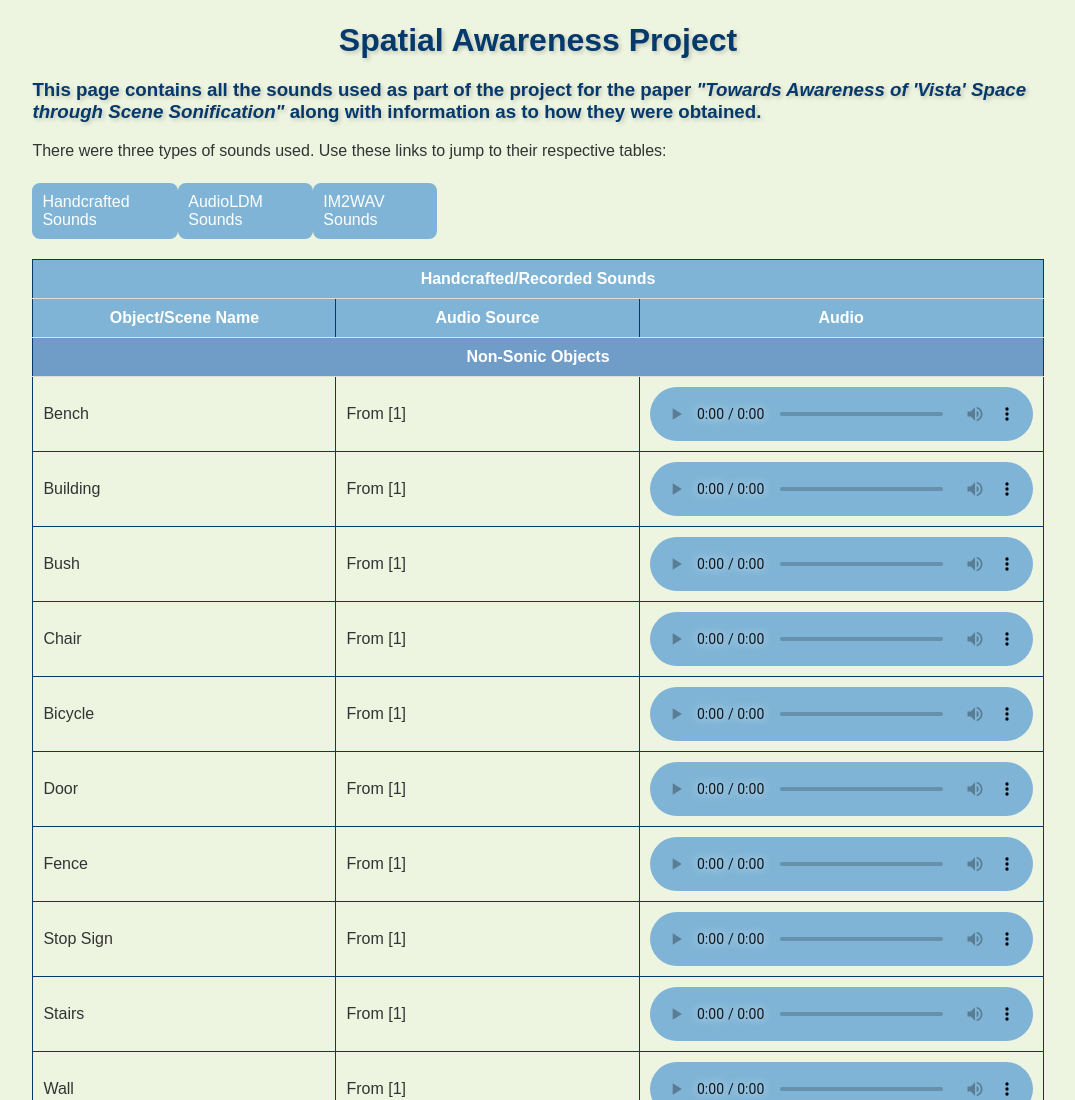
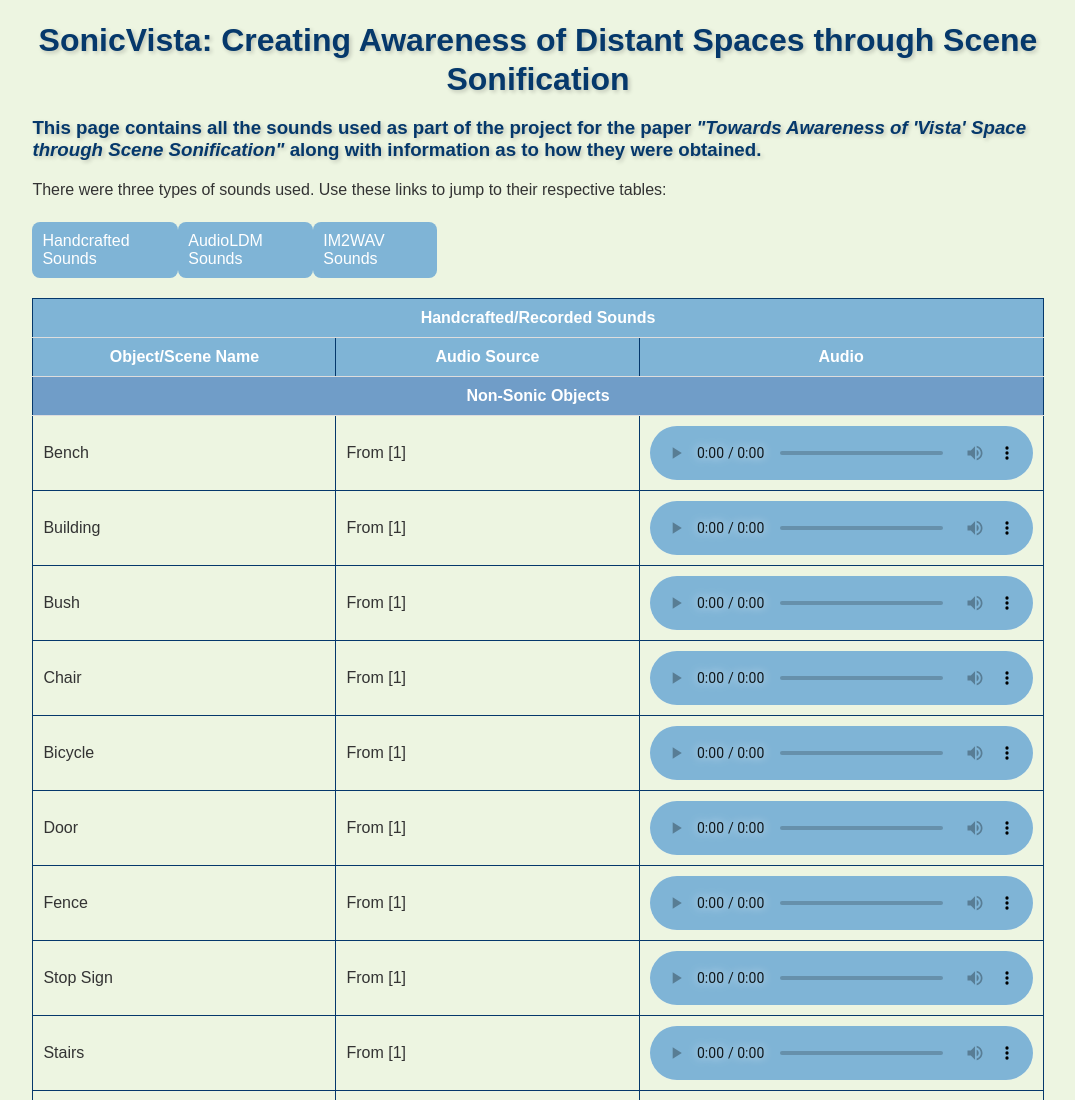
Before and after one commit to spatial-awareness-project/spatial-awareness-project, a plain HTML site: page index.html in a window 1280 px wide. Shown: the top 1100 px of the page, without its empty margins (102-1177 px from the left). Drawn offline with Linux system fonts and the light colour scheme.

Commit message:
Updated Header
Updated the header to reflect the final name of the paper

```diff
--- a/index.html
+++ b/index.html
@@ -8,7 +8,7 @@
 </head>
 <body>
     <div style="width: 80%;margin: auto;">
-        <h1>Spatial Awareness Project</h1>
+        <h1>SonicVista: Creating Awareness of Distant Spaces through Scene Sonification</h1>
         <h3 style="text-align: left;">This page contains all the sounds used as part of the project for the paper <i>"Towards Awareness of 'Vista' Space through Scene Sonification"</i> along with information as to how they were obtained.</h3>
         <p>
             There were three types of sounds used. Use these links to jump to their respective tables: <br>
```
